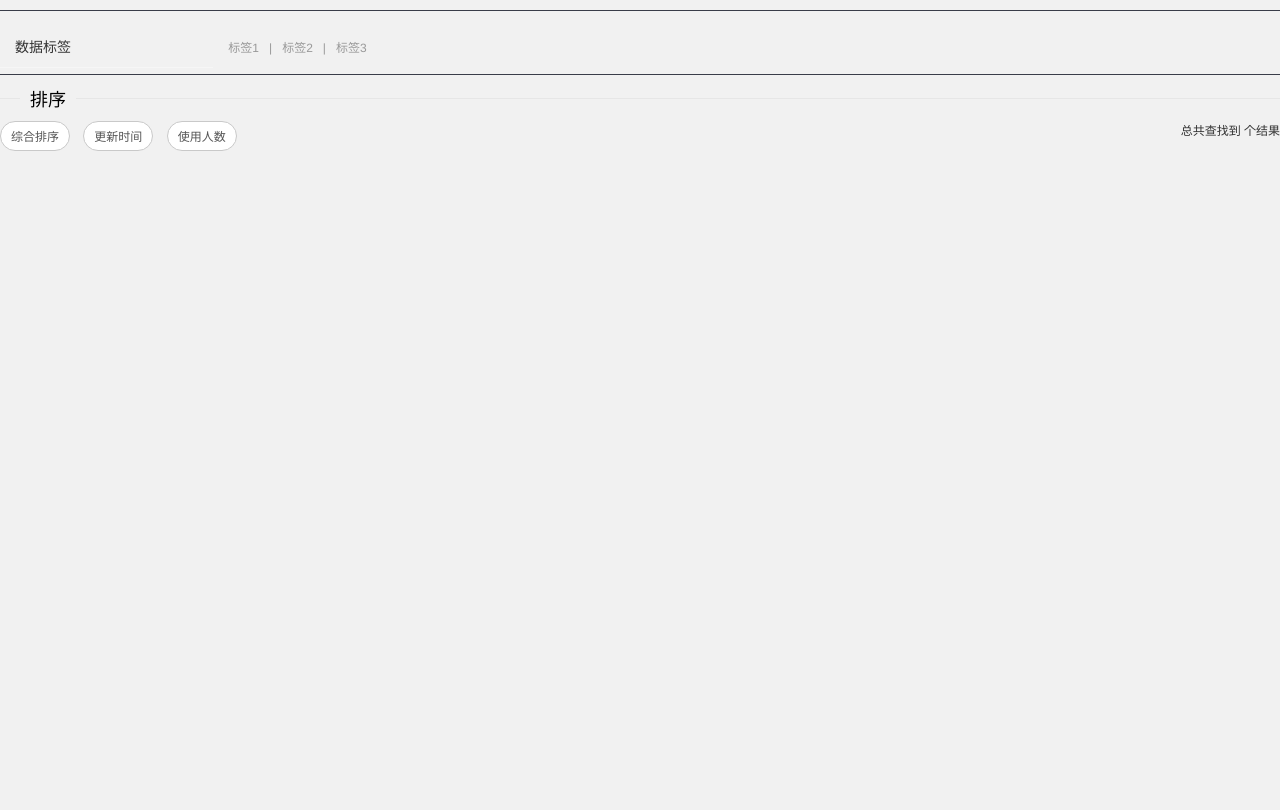
After one commit to b1gby/idata, a Flask app: template project/templates/cate.html in a window 1280 px wide. The commit adds this page. Run offline with Flask 2, Linux system fonts and the light colour scheme; the template is opened without the code that fills it, so the values that code supplies are empty.

Commit message:
+添加了数据api静态界面

```diff
--- a/project/static/css/xadmin.css
+++ b/project/static/css/xadmin.css
@@ -413,7 +413,7 @@ table th, table td {
         display: none;
     }
     .layui-nav .to-index{
-        display: none;
+        /*display: none;*/
     }
     .container .logo a{
         width: 140px;
--- /dev/null
+++ b/project/templates/cate.html
@@ -0,0 +1,58 @@
+<!doctype html>
+<html class="x-admin-sm">
+<head>
+    <meta charset="UTF-8">
+    <title>厦门大学科研数据共享平台</title>
+    <meta name="renderer" content="webkit|ie-comp|ie-stand">
+    <meta http-equiv="X-UA-Compatible" content="IE=edge,chrome=1">
+    <meta name="viewport" content="width=device-width,user-scalable=yes, minimum-scale=0.4, initial-scale=0.8,target-densitydpi=low-dpi" />
+    <meta http-equiv="Cache-Control" content="no-siteapp" />
+    <link rel="stylesheet" href="../static/css/font.css">
+    <link rel="stylesheet" href="../static/css/xadmin.css">
+    <!-- <link rel="stylesheet" href="./css/theme5.css"> -->
+    <script src="../static/lib/layui/layui.js" charset="utf-8"></script>
+    <script type="text/javascript" src="../static/js/xadmin.js"></script>
+    <!-- 让IE8/9支持媒体查询，从而兼容栅格 -->
+    <!--[if lt IE 9]>
+    <script src="https://cdn.staticfile.org/html5shiv/r29/html5.min.js"></script>
+    <script src="https://cdn.staticfile.org/respond.js/1.4.2/respond.min.js"></script>
+    <![endif]-->
+    <script>
+        // 是否开启刷新记忆tab功能
+        // var is_remember = false;
+    </script>
+</head>
+<body >
+    <hr class="layui-bg-black">
+
+    <div class="layui-row">
+        <div class="layui-card">
+             <div class="layui-col-md2 layui-card-header">
+                 <a >数据标签</a>
+              </div>
+            <div class="layui-col-md10 layui-card-body">
+                <span class="layui-breadcrumb" lay-separator="|">
+                    <a href="">标签1</a>
+                    <a href="">标签2</a>
+                    <a href="">标签3</a>
+                </span>
+            </div>
+        </div>
+        <hr class="layui-bg-black">
+             <fieldset class="layui-elem-field layui-field-title">
+                <legend>排序</legend>
+                <div class="layui-field-box">
+                    <a class="layui-btn layui-btn-radius layui-btn-primary">综合排序</a>
+                    <a class="layui-btn layui-btn-radius layui-btn-primary">更新时间</a>
+                    <a class="layui-btn layui-btn-radius layui-btn-primary">使用人数</a>
+
+                    <a style="float: right">
+                        总共查找到 个结果
+                    </a>
+                </div>
+            </fieldset>
+        <div class="layui-col-md12">
+
+        </div>
+    </div>
+</body>
```
Also changed, not shown: project/templates/index.html (+7 -1 lines).
